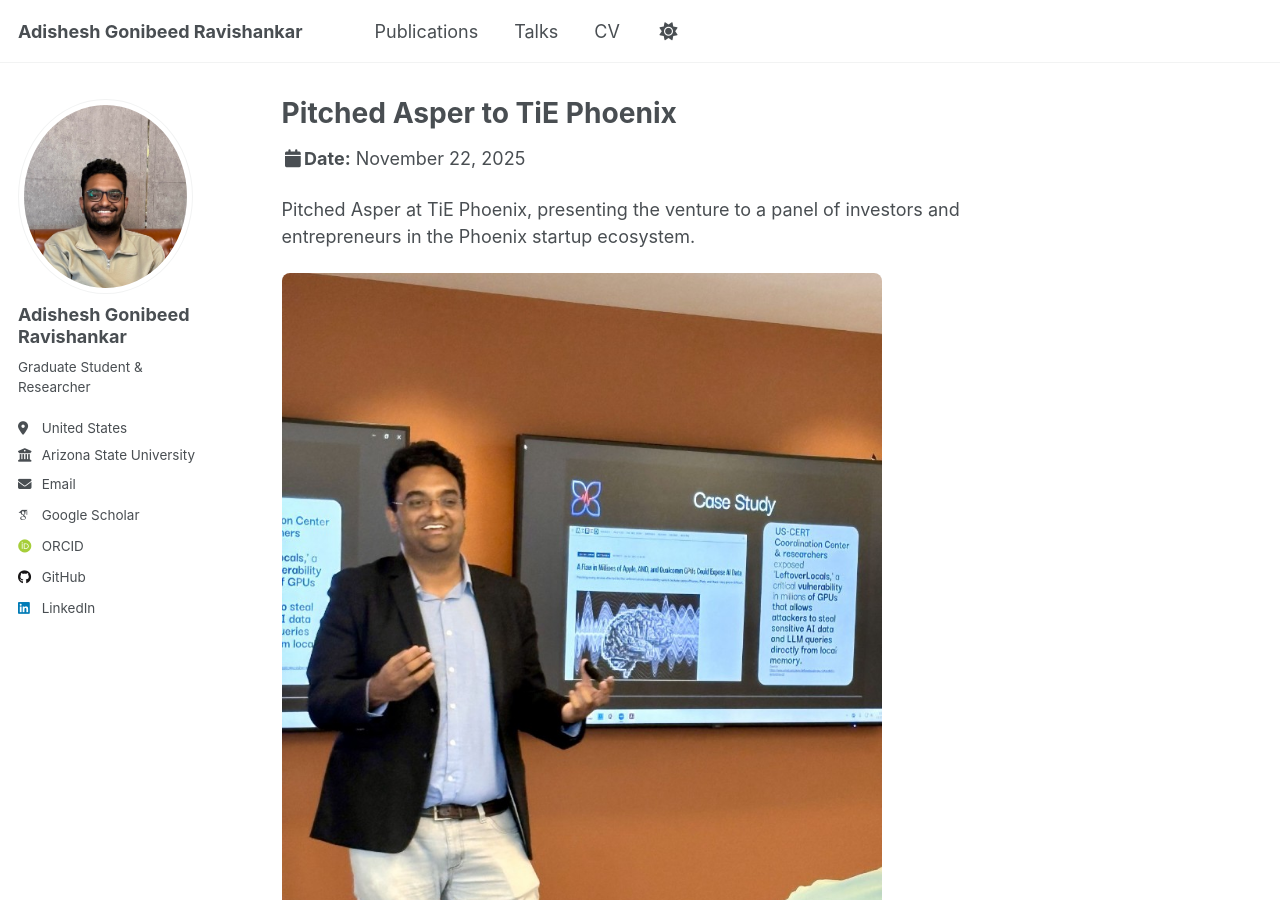
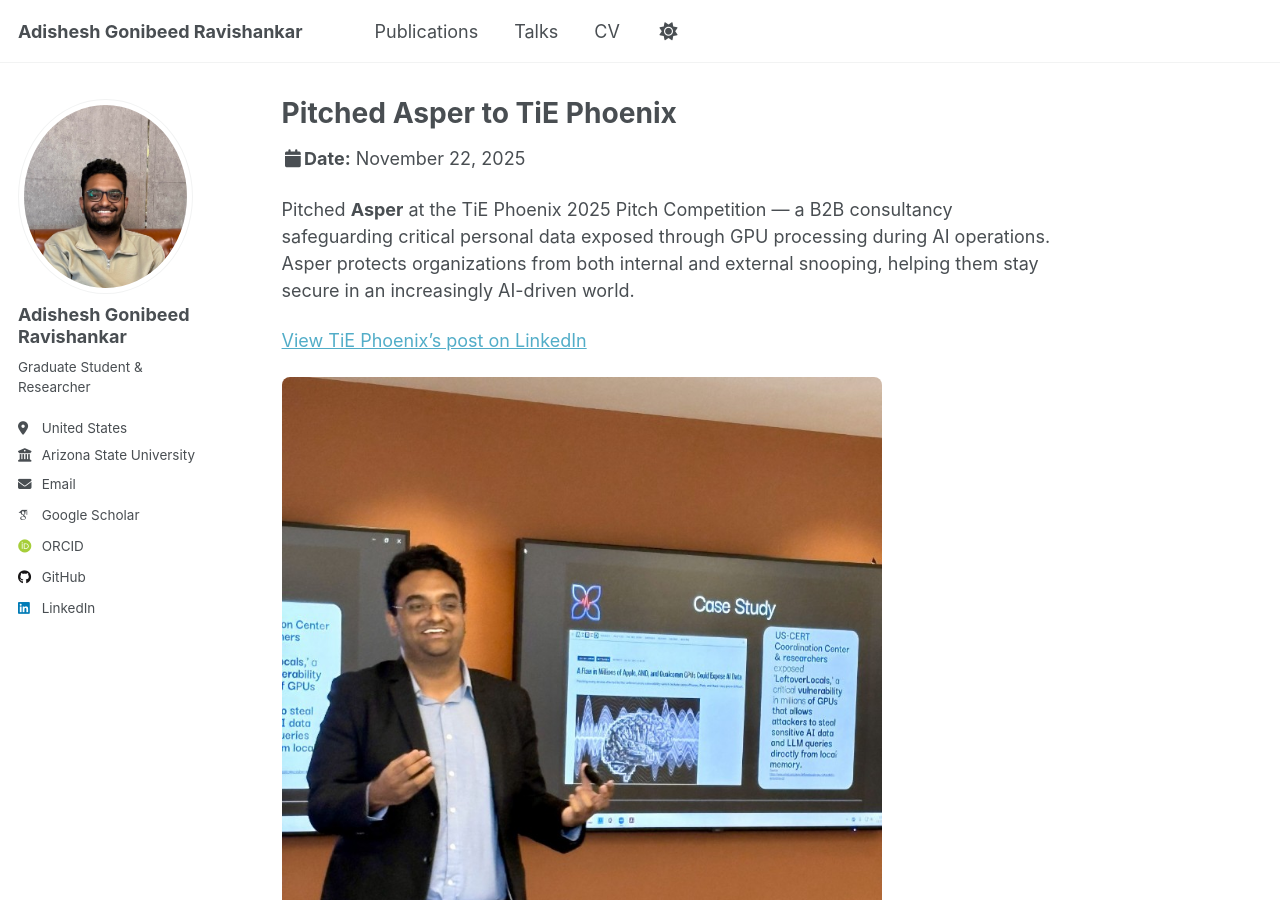
Before and after one commit to AGR19/agr19.github.io, a Jekyll site: the page built from _talks/2025-11-tie-phoenix-asper.md, in a window 1280 px wide and 900 px high. Built offline with Jekyll 4.4.1, drawn with Linux system fonts in a browser that asks for light colours; some web fonts are replaced; a script that is not in the unit is left out.

Commit message:
Add LinkedIn link and description to TiE Phoenix talk
Co-authored-by: Cursor <cursoragent@cursor.com>

```diff
--- a/_talks/2025-11-tie-phoenix-asper.md
+++ b/_talks/2025-11-tie-phoenix-asper.md
@@ -8,7 +8,9 @@ date: 2025-11-22
 location: "Phoenix, AZ"
 ---
 
-Pitched Asper at TiE Phoenix, presenting the venture to a panel of investors and entrepreneurs in the Phoenix startup ecosystem.
+Pitched **Asper** at the TiE Phoenix 2025 Pitch Competition — a B2B consultancy safeguarding critical personal data exposed through GPU processing during AI operations. Asper protects organizations from both internal and external snooping, helping them stay secure in an increasingly AI-driven world.
+
+[View TiE Phoenix's post on LinkedIn](https://www.linkedin.com/posts/tie-phoenix_tiephoenix-entrepreneurship-innovation-ugcPost-7403151296045969410-Gb6C)
 
 <div style="margin-top: 20px;">
   <img src="/images/tie-phoenix-asper-2025.png" alt="Pitching Asper at TiE Phoenix" style="width: 100%; max-width: 600px; border-radius: 8px;">
```
